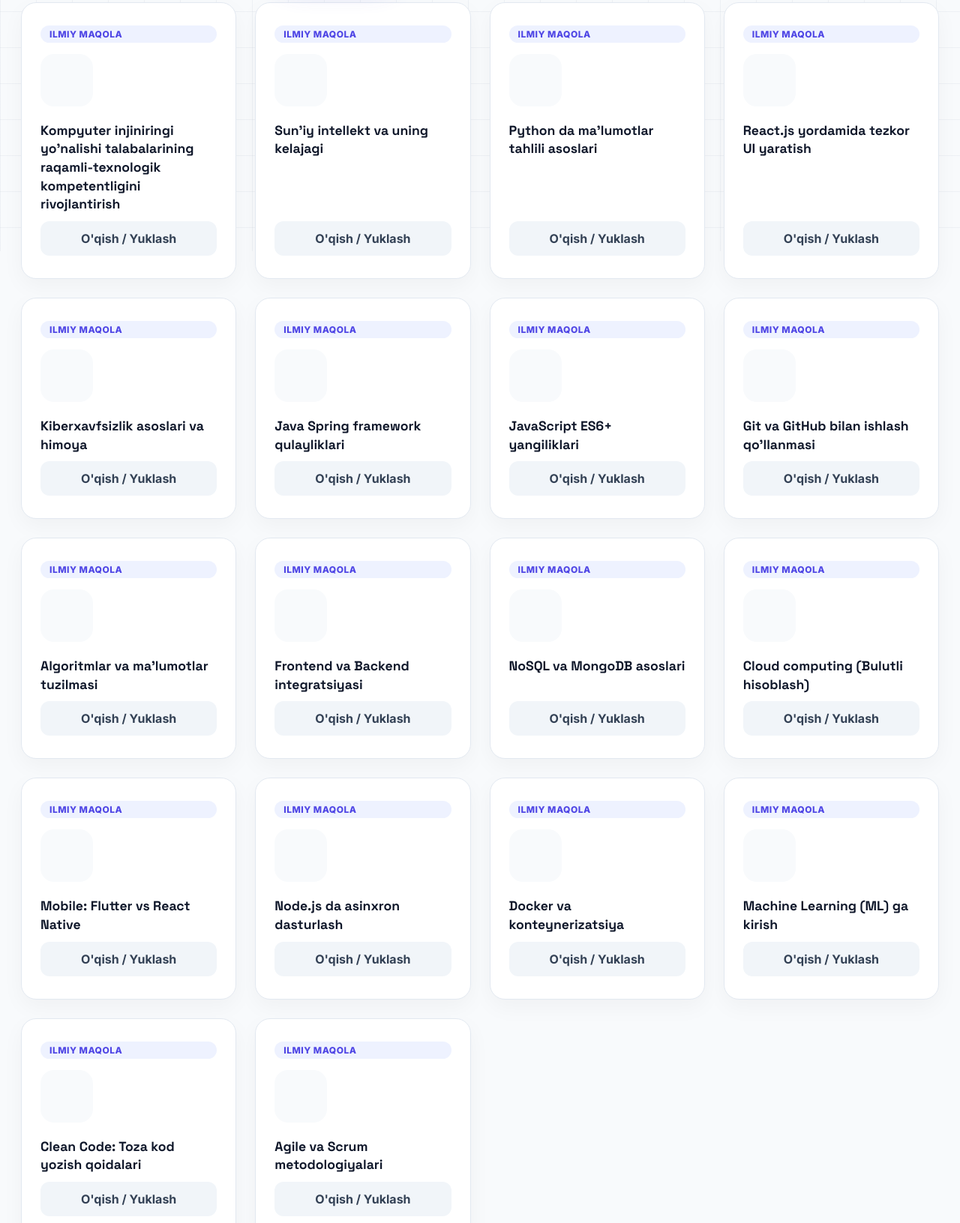
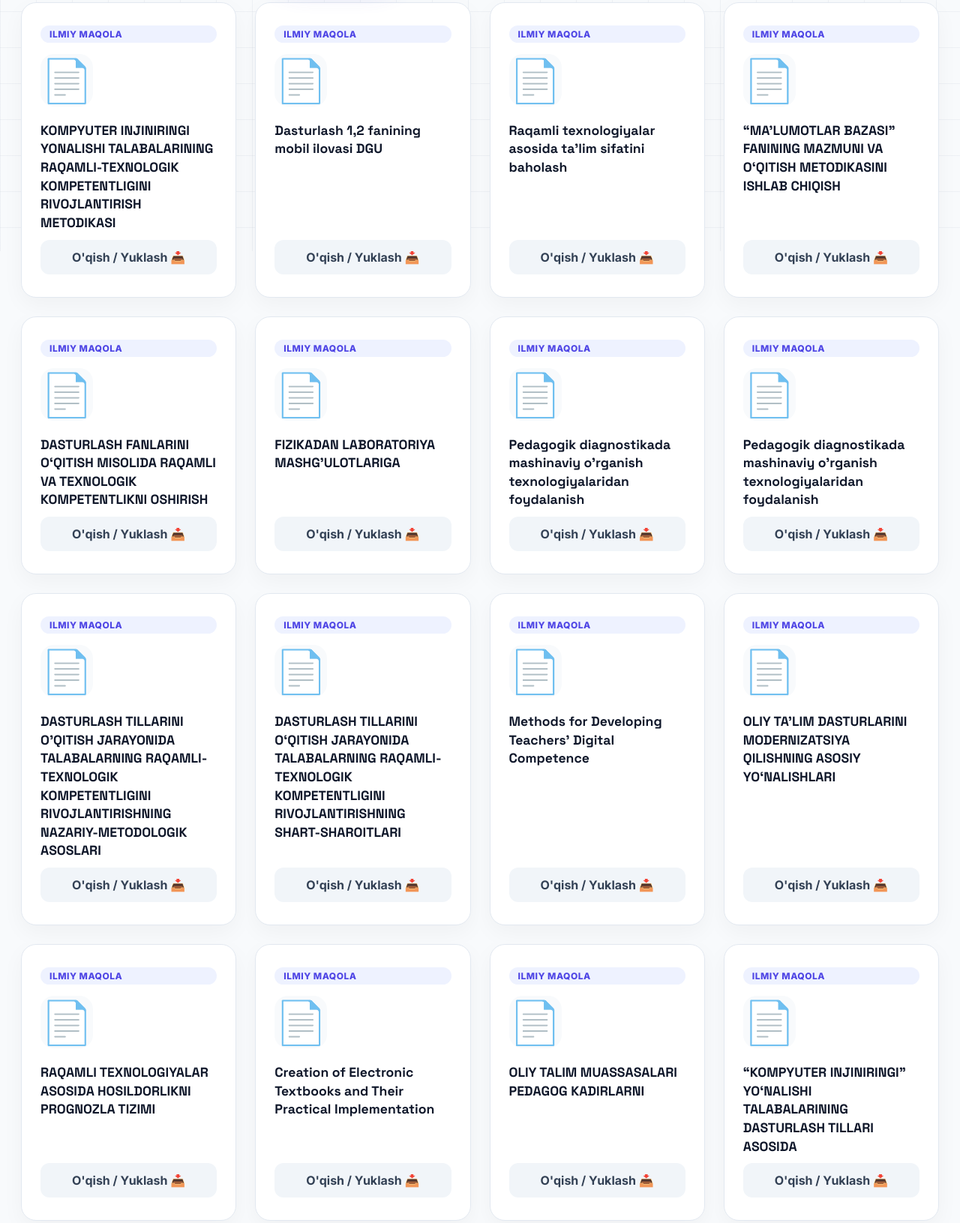
Before and after one commit to Sirojiddin999/edusmart-lms, a website: page public/kutubxona.html in a window 1280 px wide. Shown: the part 465-2096 px from the top of the page at 75% size. Drawn offline with Linux system fonts and the light colour scheme.

Commit message:
O'zgarish nomi

```diff
--- a/public/kutubxona.html
+++ b/public/kutubxona.html
@@ -84,111 +84,99 @@
 
         <div class="book-card">
           <div class="book-category">Ilmiy Maqola</div>
-          <div class="book-icon"></div>
-          <h3 class="book-title">Kompyuter injiniringi yo'nalishi talabalarining raqamli-texnologik kompetentligini rivojlantirish</h3>
-          <a href="https://drive.google.com/file/d/1zv0jGGwgMYU79R1PV86aeSVekKE1Th4s/view?usp=drive_link" target="_blank" class="btn-download">O'qish / Yuklash </a>
+          <div class="book-icon">📄</div>
+          <h3 class="book-title">KOMPYUTER INJINIRINGI YONALISHI TALABALARINING RAQAMLI-TEXNOLOGIK KOMPETENTLIGINI RIVOJLANTIRISH METODIKASI</h3>
+          <a href="https://drive.google.com/file/d/1zv0jGGwgMYU79R1PV86aeSVekKE1Th4s/view?usp=drive_link" target="_blank" class="btn-download">O'qish / Yuklash 📥</a>
         </div>
         <div class="book-card">
           <div class="book-category">Ilmiy Maqola</div>
-          <div class="book-icon"></div>
-          <h3 class="book-title">Sun'iy intellekt va uning kelajagi</h3>
-          <a href="https://drive.google.com/file/d/1wkQxExyF1QOGagfrbacFpW_SqJhD6Pc_/view?usp=drive_link" target="_blank" class="btn-download">O'qish / Yuklash </a>
+          <div class="book-icon">📄</div>
+          <h3 class="book-title">Dasturlash 1,2 fanining mobil ilovasi DGU</h3>
+          <a href="https://drive.google.com/file/d/1wkQxExyF1QOGagfrbacFpW_SqJhD6Pc_/view?usp=drive_link" target="_blank" class="btn-download">O'qish / Yuklash 📥</a>
         </div>
         <div class="book-card">
           <div class="book-category">Ilmiy Maqola</div>
-          <div class="book-icon"></div>
-          <h3 class="book-title">Python da ma'lumotlar tahlili asoslari</h3>
-          <a href="https://drive.google.com/file/d/1wPkICAazHkRKYD0MZumrQW8j0JyooK_y/view?usp=drive_link" target="_blank" class="btn-download">O'qish / Yuklash </a>
+          <div class="book-icon">📄</div>
+          <h3 class="book-title">Raqamli texnologiyalar asosida ta'lim sifatini baholash</h3>
+          <a href="https://drive.google.com/file/d/1wPkICAazHkRKYD0MZumrQW8j0JyooK_y/view?usp=drive_link" target="_blank" class="btn-download">O'qish / Yuklash 📥</a>
         </div>
         <div class="book-card">
           <div class="book-category">Ilmiy Maqola</div>
-          <div class="book-icon"></div>
-          <h3 class="book-title">React.js yordamida tezkor UI yaratish</h3>
-          <a href="https://drive.google.com/file/d/1vOYXW4kks8I-k4rbiWU0NtwoLGx3Ks9o/view?usp=drive_link" target="_blank" class="btn-download">O'qish / Yuklash </a>
+          <div class="book-icon">📄</div>
+          <h3 class="book-title">“MA'LUMOTLAR BAZASI” FANINING MAZMUNI VA OʻQITISH METODIKASINI ISHLAB CHIQISH</h3>
+          <a href="https://drive.google.com/file/d/1vOYXW4kks8I-k4rbiWU0NtwoLGx3Ks9o/view?usp=drive_link" target="_blank" class="btn-download">O'qish / Yuklash 📥</a>
         </div>
         <div class="book-card">
           <div class="book-category">Ilmiy Maqola</div>
-          <div class="book-icon"></div>
-          <h3 class="book-title">Kiberxavfsizlik asoslari va himoya</h3>
-          <a href="https://drive.google.com/file/d/1pAb6jRtAzzIfCY6T04CZDbtjlkTehjLm/view?usp=drive_link" target="_blank" class="btn-download">O'qish / Yuklash </a>
+          <div class="book-icon">📄</div>
+          <h3 class="book-title">DASTURLASH FANLARINI O‘QITISH MISOLIDA RAQAMLI VA TEXNOLOGIK KOMPETENTLIKNI OSHIRISH</h3>
+          <a href="https://drive.google.com/file/d/1pAb6jRtAzzIfCY6T04CZDbtjlkTehjLm/view?usp=drive_link" target="_blank" class="btn-download">O'qish / Yuklash 📥</a>
         </div>
         <div class="book-card">
           <div class="book-category">Ilmiy Maqola</div>
-          <div class="book-icon"></div>
-          <h3 class="book-title">Java Spring framework qulayliklari</h3>
-          <a href="https://drive.google.com/file/d/1jQKuknNXCnQXjZgH8B1Icn2awY_biCEd/view?usp=drive_link" target="_blank" class="btn-download">O'qish / Yuklash </a>
+          <div class="book-icon">📄</div>
+          <h3 class="book-title">FIZIKADAN LABORATORIYA MASHG’ULOTLARIGA</h3>
+          <a href="https://drive.google.com/file/d/1jQKuknNXCnQXjZgH8B1Icn2awY_biCEd/view?usp=drive_link" target="_blank" class="btn-download">O'qish / Yuklash 📥</a>
         </div>
         <div class="book-card">
           <div class="book-category">Ilmiy Maqola</div>
-          <div class="book-icon"></div>
-          <h3 class="book-title">JavaScript ES6+ yangiliklari</h3>
-          <a href="https://drive.google.com/file/d/1j6jR9U-70x0bCMh1PgPV4vwWoc_qaRWk/view?usp=drive_link" target="_blank" class="btn-download">O'qish / Yuklash </a>
+          <div class="book-icon">📄</div>
+          <h3 class="book-title">Pedagogik diagnostikada mashinaviy o'rganish texnologiyalaridan foydalanish</h3>
+          <a href="https://drive.google.com/file/d/1j6jR9U-70x0bCMh1PgPV4vwWoc_qaRWk/view?usp=drive_link" target="_blank" class="btn-download">O'qish / Yuklash 📥</a>
         </div>
         <div class="book-card">
           <div class="book-category">Ilmiy Maqola</div>
-          <div class="book-icon"></div>
-          <h3 class="book-title">Git va GitHub bilan ishlash qo'llanmasi</h3>
-          <a href="https://drive.google.com/file/d/1hf83Zy-kgMo36Y-vwsS-0DVfCig-IVXv/view?usp=drive_link" target="_blank" class="btn-download">O'qish / Yuklash </a>
+          <div class="book-icon">📄</div>
+          <h3 class="book-title">Pedagogik diagnostikada mashinaviy o'rganish texnologiyalaridan foydalanish</h3>
+          <a href="https://drive.google.com/file/d/1hf83Zy-kgMo36Y-vwsS-0DVfCig-IVXv/view?usp=drive_link" target="_blank" class="btn-download">O'qish / Yuklash 📥</a>
         </div>
         <div class="book-card">
           <div class="book-category">Ilmiy Maqola</div>
-          <div class="book-icon"></div>
-          <h3 class="book-title">Algoritmlar va ma'lumotlar tuzilmasi</h3>
-          <a href="https://drive.google.com/file/d/1hElccvfdvVJt7PJearsVGAZPtpvapyWc/view?usp=drive_link" target="_blank" class="btn-download">O'qish / Yuklash </a>
+          <div class="book-icon">📄</div>
+          <h3 class="book-title">DASTURLASH TILLARINI O'QITISH JARAYONIDA TALABALARNING RAQAMLI-TEXNOLOGIK KOMPETENTLIGINI RIVOJLANTIRISHNING NAZARIY-METODOLOGIK ASOSLARI</h3>
+          <a href="https://drive.google.com/file/d/1hElccvfdvVJt7PJearsVGAZPtpvapyWc/view?usp=drive_link" target="_blank" class="btn-download">O'qish / Yuklash 📥</a>
         </div>
         <div class="book-card">
           <div class="book-category">Ilmiy Maqola</div>
-          <div class="book-icon"></div>
-          <h3 class="book-title">Frontend va Backend integratsiyasi</h3>
-          <a href="https://drive.google.com/file/d/1V_dR2g4FTJnou6CG760_zmdqJlfZql47/view?usp=sharing" target="_blank" class="btn-download">O'qish / Yuklash </a>
+          <div class="book-icon">📄</div>
+          <h3 class="book-title">DASTURLASH TILLARINI O‘QITISH JARAYONIDA TALABALARNING RAQAMLI-TEXNOLOGIK KOMPETENTLIGINI RIVOJLANTIRISHNING SHART-SHAROITLARI</h3>
+          <a href="https://drive.google.com/file/d/1V_dR2g4FTJnou6CG760_zmdqJlfZql47/view?usp=sharing" target="_blank" class="btn-download">O'qish / Yuklash 📥</a>
         </div>
         <div class="book-card">
           <div class="book-category">Ilmiy Maqola</div>
-          <div class="book-icon"></div>
-          <h3 class="book-title">NoSQL va MongoDB asoslari</h3>
-          <a href="https://drive.google.com/file/d/1QJ0nzQoexPCfKoBp_RIxPQ5HQY0_pfIa/view?usp=drive_link" target="_blank" class="btn-download">O'qish / Yuklash </a>
+          <div class="book-icon">📄</div>
+          <h3 class="book-title">Methods for Developing Teachers' Digital Competence</h3>
+          <a href="https://drive.google.com/file/d/1QJ0nzQoexPCfKoBp_RIxPQ5HQY0_pfIa/view?usp=drive_link" target="_blank" class="btn-download">O'qish / Yuklash 📥</a>
         </div>
         <div class="book-card">
           <div class="book-category">Ilmiy Maqola</div>
-          <div class="book-icon"></div>
-          <h3 class="book-title">Cloud computing (Bulutli hisoblash)</h3>
-          <a href="https://drive.google.com/file/d/1Ox7Wb84GHT0N9_A5pbuxgF4HbBzL4bK-/view?usp=drive_link" target="_blank" class="btn-download">O'qish / Yuklash </a>
+          <div class="book-icon">📄</div>
+          <h3 class="book-title">OLIY TA’LIM DASTURLARINI MODERNIZATSIYA QILISHNING ASOSIY YO‘NALISHLARI</h3>
+          <a href="https://drive.google.com/file/d/1Ox7Wb84GHT0N9_A5pbuxgF4HbBzL4bK-/view?usp=drive_link" target="_blank" class="btn-download">O'qish / Yuklash 📥</a>
         </div>
         <div class="book-card">
           <div class="book-category">Ilmiy Maqola</div>
-          <div class="book-icon"></div>
-          <h3 class="book-title">Mobile: Flutter vs React Native</h3>
-          <a href="https://drive.google.com/file/d/1Jx9fRvvmKogPxNz6xs39B76teb9LTEzh/view?usp=drive_link" target="_blank" class="btn-download">O'qish / Yuklash </a>
+          <div class="book-icon">📄</div>
+          <h3 class="book-title">RAQAMLI TEXNOLOGIYALAR ASOSIDA HOSILDORLIKNI PROGNOZLA TIZIMI</h3>
+          <a href="https://drive.google.com/file/d/1Jx9fRvvmKogPxNz6xs39B76teb9LTEzh/view?usp=drive_link" target="_blank" class="btn-download">O'qish / Yuklash 📥</a>
         </div>
         <div class="book-card">
           <div class="book-category">Ilmiy Maqola</div>
-          <div class="book-icon"></div>
-          <h3 class="book-title">Node.js da asinxron dasturlash</h3>
-          <a href="https://drive.google.com/file/d/1Jrvc0NZesAomq5rkrgWKW67LhnLYUPej/view?usp=drive_link" target="_blank" class="btn-download">O'qish / Yuklash </a>
+          <div class="book-icon">📄</div>
+          <h3 class="book-title">Creation of Electronic Textbooks and Their Practical Implementation</h3>
+          <a href="https://drive.google.com/file/d/1Jrvc0NZesAomq5rkrgWKW67LhnLYUPej/view?usp=drive_link" target="_blank" class="btn-download">O'qish / Yuklash 📥</a>
         </div>
         <div class="book-card">
           <div class="book-category">Ilmiy Maqola</div>
-          <div class="book-icon"></div>
-          <h3 class="book-title">Docker va konteynerizatsiya</h3>
-          <a href="https://drive.google.com/file/d/1EA2KzT-MSyEmPd2hC9ljJSaCBI7nrwh8/view?usp=drive_link" target="_blank" class="btn-download">O'qish / Yuklash </a>
+          <div class="book-icon">📄</div>
+          <h3 class="book-title">OLIY TALIM MUASSASALARI PEDAGOG KADIRLARNI</h3>
+          <a href="https://drive.google.com/file/d/1DjY56I0VnCJeTTRwosjUsE9ift-_Kw60/view?usp=drive_link" target="_blank" class="btn-download">O'qish / Yuklash 📥</a>
         </div>
         <div class="book-card">
           <div class="book-category">Ilmiy Maqola</div>
-          <div class="book-icon"></div>
-          <h3 class="book-title">Machine Learning (ML) ga kirish</h3>
-          <a href="https://drive.google.com/file/d/1DjY56I0VnCJeTTRwosjUsE9ift-_Kw60/view?usp=drive_link" target="_blank" class="btn-download">O'qish / Yuklash </a>
-        </div>
-        <div class="book-card">
-          <div class="book-category">Ilmiy Maqola</div>
-          <div class="book-icon"></div>
-          <h3 class="book-title">Clean Code: Toza kod yozish qoidalari</h3>
-          <a href="https://drive.google.com/file/d/111aQxqayK_N5dKGBiEvM4Sw0z0DvgdQ0/view?usp=drive_link" target="_blank" class="btn-download">O'qish / Yuklash </a>
-        </div>
-        <div class="book-card">
-          <div class="book-category">Ilmiy Maqola</div>
-          <div class="book-icon"></div>
-          <h3 class="book-title">Agile va Scrum metodologiyalari</h3>
-          <a href="https://drive.google.com/file/d/13vIKehB7Wd2iVJg08ZdkmIV7c-KkkjTk/view?usp=drive_link" target="_blank" class="btn-download">O'qish / Yuklash </a>
+          <div class="book-icon">📄</div>
+          <h3 class="book-title">“KOMPYUTER INJINIRINGI” YO‘NALISHI TALABALARINING DASTURLASH TILLARI ASOSIDA</h3>
+          <a href="https://drive.google.com/file/d/13vIKehB7Wd2iVJg08ZdkmIV7c-KkkjTk/view?usp=drive_link" target="_blank" class="btn-download">O'qish / Yuklash 📥</a>
         </div>
       </div>
     </div>
--- a/test-flow.js
+++ b/test-flow.js
@@ -92,7 +92,7 @@ async function runTests() {
   const teacherLogin = await fetch(`${BASE_URL}/api/auth/login-teacher`, {
     method: 'POST',
     headers: { 'Content-Type': 'application/json' },
-    body: JSON.stringify({ username: 'oqituvchi', password: 'admin123' })
+    body: JSON.stringify({ username: 'Marufjon', password: '11121314' })
   });
   const teacherToken = (await teacherLogin.json()).token;
 
```
Also changed, not shown: curriculum.js (+9 -4 lines), database.js (+11 -7 lines), public/certificate.html (+1 -1 lines), public/haqida.html (+1 -1 lines), public/index.html (+5 -5 lines), public/login.html (+27 -10 lines), public/student.html (+14 -14 lines), public/teacher.html (+4 -4 lines), server.js (+37 -12 lines).
